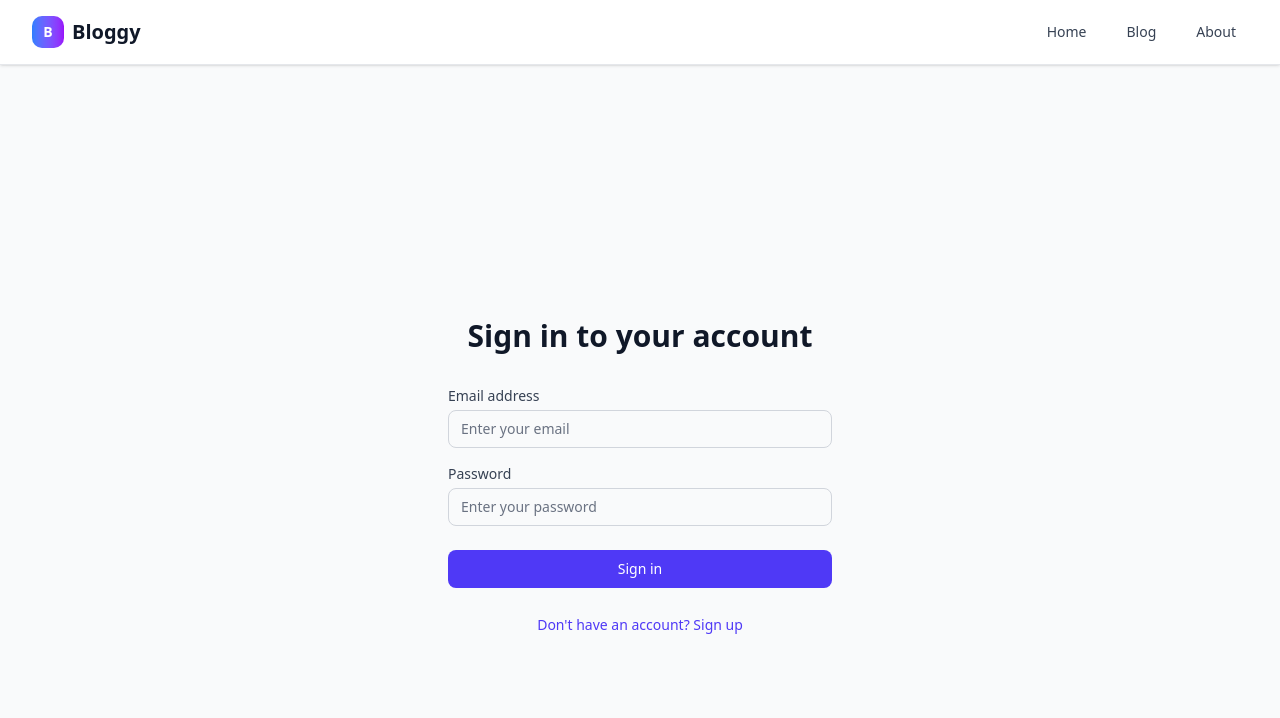
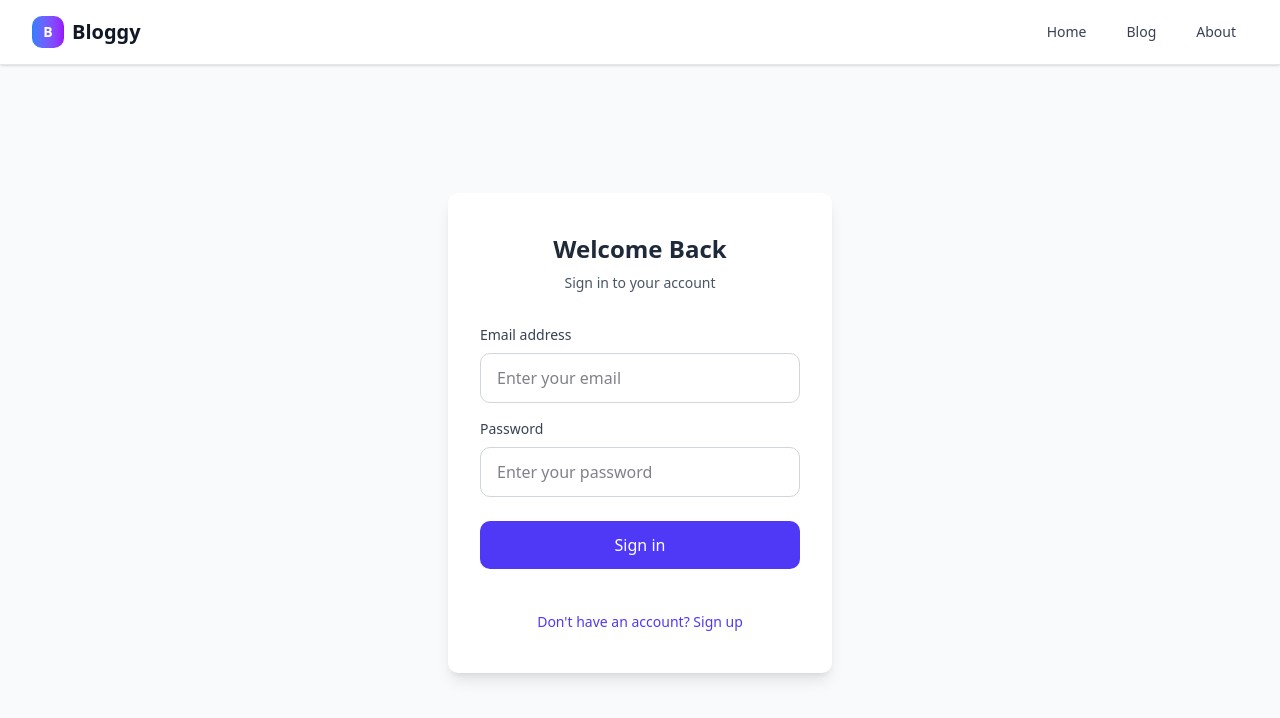
Before and after one commit to nafasebra/bloggy, a Next.js app in the folder front/: page /auth/login in a window 1280 px wide. Shown: the top 718 px of the page. Built offline with nearby package versions, Linux system fonts and the light colour scheme.

Commit message:
fix(frontend): change style of sigin and login pages

```diff
--- a/front/src/app/auth/login/page.tsx
+++ b/front/src/app/auth/login/page.tsx
@@ -52,68 +52,75 @@
     };
 
     return (
-        <div className="min-h-screen flex items-center justify-center bg-gray-50">
-            <div className="max-w-md w-full space-y-8 p-8">
-                <div>
-                    <h2 className="mt-6 text-center text-3xl font-extrabold text-gray-900">
+        <div className="min-h-[calc(100vh-4rem)] flex items-center justify-center bg-gray-50">
+            <div className="w-full max-w-sm mx-auto">
+                <div className="bg-white shadow-lg rounded-lg px-8 py-10">
+                    <div className="mb-8">
+                        <h2 className="text-2xl font-bold text-center text-gray-800">
+                            Welcome Back
+                        </h2>
+                        <p className="text-center text-gray-600 mt-2 text-sm">
                             Sign in to your account
-                    </h2>
+                        </p>
                     </div>
-                <form className="mt-8 space-y-6" onSubmit={handleSubmit(onSubmit)}>
+
+                    <form className="space-y-6" onSubmit={handleSubmit(onSubmit)}>
                         <div className="space-y-4">
                             <div>
-                            <label htmlFor="email" className="block text-sm font-medium text-gray-700">
+                                <label htmlFor="email" className="block text-sm font-medium text-gray-700 mb-2">
                                     Email address
                                 </label>
                                 <input
                                     id="email"
                                     type="email"
-                                className="mt-1 appearance-none relative block w-full px-3 py-2 border border-gray-300 placeholder-gray-500 text-gray-900 rounded-md focus:outline-none focus:ring-indigo-500 focus:border-indigo-500 focus:z-10 sm:text-sm"
+                                    className="w-full px-4 py-3 border border-gray-300 rounded-lg focus:outline-none focus:ring-2 focus:ring-indigo-500 focus:border-transparent transition-all duration-200"
                                     placeholder="Enter your email"
                                     {...register('email')}
                                 />
                                 {errors.email && (
-                                <p className="mt-1 text-sm text-red-600">{errors.email.message}</p>
+                                    <p className="mt-2 text-sm text-red-600">{errors.email.message}</p>
                                 )}
                             </div>
+
                             <div>
-                            <label htmlFor="password" className="block text-sm font-medium text-gray-700">
+                                <label htmlFor="password" className="block text-sm font-medium text-gray-700 mb-2">
                                     Password
                                 </label>
                                 <input
                                     id="password"
                                     type="password"
-                                className="mt-1 appearance-none relative block w-full px-3 py-2 border border-gray-300 placeholder-gray-500 text-gray-900 rounded-md focus:outline-none focus:ring-indigo-500 focus:border-indigo-500 focus:z-10 sm:text-sm"
+                                    className="w-full px-4 py-3 border border-gray-300 rounded-lg focus:outline-none focus:ring-2 focus:ring-indigo-500 focus:border-transparent transition-all duration-200"
                                     placeholder="Enter your password"
                                     {...register('password')}
                                 />
                                 {errors.password && (
-                                <p className="mt-1 text-sm text-red-600">{errors.password.message}</p>
+                                    <p className="mt-2 text-sm text-red-600">{errors.password.message}</p>
                                 )}
                             </div>
                         </div>
 
                         {error && (
-                        <div className="text-red-600 text-sm text-center">{error}</div>
+                            <div className="bg-red-50 border border-red-200 text-red-700 px-4 py-3 rounded-lg text-sm text-center">
+                                {error}
+                            </div>
                         )}
 
-                    <div>
                         <button
                             type="submit"
                             disabled={isLoading}
-                            className="group relative w-full flex justify-center py-2 px-4 border border-transparent text-sm font-medium rounded-md text-white bg-indigo-600 hover:bg-indigo-700 focus:outline-none focus:ring-2 focus:ring-offset-2 focus:ring-indigo-500 disabled:opacity-50"
+                            className="w-full bg-indigo-600 hover:bg-indigo-700 text-white font-medium py-3 px-4 rounded-lg transition-colors duration-200 focus:outline-none focus:ring-2 focus:ring-indigo-500 focus:ring-offset-2 disabled:opacity-50 disabled:cursor-not-allowed"
                         >
                             {isLoading ? 'Signing in...' : 'Sign in'}
                         </button>
-                    </div>
 
-                    <div className="text-center">
-                        <a href="/register" className="text-indigo-600 hover:text-indigo-500 text-sm">
+                        <div className="text-center pt-4">
+                            <a href="/register" className="text-indigo-600 hover:text-indigo-700 text-sm font-medium transition-colors duration-200">
                                 Don't have an account? Sign up
                             </a>
                         </div>
                     </form>
                 </div>
             </div>
+        </div>
     );
 }
--- a/front/src/app/auth/signin/page.tsx
+++ b/front/src/app/auth/signin/page.tsx
@@ -52,68 +52,75 @@
     };
 
     return (
-        <div className="min-h-screen flex items-center justify-center bg-gray-50">
-            <div className="max-w-md w-full space-y-8 p-8">
-                <div>
-                    <h2 className="mt-6 text-center text-3xl font-extrabold text-gray-900">
+        <div className="min-h-[calc(100vh-4rem)] flex items-center justify-center bg-gray-50">
+            <div className="w-full max-w-sm mx-auto">
+            <div className="bg-white shadow-lg rounded-lg px-8 py-10">
+                <div className="mb-8">
+                <h2 className="text-2xl font-bold text-center text-gray-800">
+                    Welcome Back
+                </h2>
+                <p className="text-center text-gray-600 mt-2 text-sm">
                     Sign in to your account
-                    </h2>
+                </p>
                 </div>
-                <form className="mt-8 space-y-6" onSubmit={handleSubmit(onSubmit)}>
+
+                <form className="space-y-6" onSubmit={handleSubmit(onSubmit)}>
                 <div className="space-y-4">
                     <div>
-                            <label htmlFor="email" className="block text-sm font-medium text-gray-700">
+                    <label htmlFor="email" className="block text-sm font-medium text-gray-700 mb-2">
                         Email address
                     </label>
                     <input
                         id="email"
                         type="email"
-                                className="mt-1 appearance-none relative block w-full px-3 py-2 border border-gray-300 placeholder-gray-500 text-gray-900 rounded-md focus:outline-none focus:ring-indigo-500 focus:border-indigo-500 focus:z-10 sm:text-sm"
+                        className="w-full px-4 py-3 border border-gray-300 rounded-lg focus:outline-none focus:ring-2 focus:ring-indigo-500 focus:border-transparent transition-all duration-200"
                         placeholder="Enter your email"
                         {...register('email')}
                     />
                     {errors.email && (
-                                <p className="mt-1 text-sm text-red-600">{errors.email.message}</p>
+                        <p className="mt-2 text-sm text-red-600">{errors.email.message}</p>
                     )}
                     </div>
+
                     <div>
-                            <label htmlFor="password" className="block text-sm font-medium text-gray-700">
+                    <label htmlFor="password" className="block text-sm font-medium text-gray-700 mb-2">
                         Password
                     </label>
                     <input
                         id="password"
                         type="password"
-                                className="mt-1 appearance-none relative block w-full px-3 py-2 border border-gray-300 placeholder-gray-500 text-gray-900 rounded-md focus:outline-none focus:ring-indigo-500 focus:border-indigo-500 focus:z-10 sm:text-sm"
+                        className="w-full px-4 py-3 border border-gray-300 rounded-lg focus:outline-none focus:ring-2 focus:ring-indigo-500 focus:border-transparent transition-all duration-200"
                         placeholder="Enter your password"
                         {...register('password')}
                     />
                     {errors.password && (
-                                <p className="mt-1 text-sm text-red-600">{errors.password.message}</p>
+                        <p className="mt-2 text-sm text-red-600">{errors.password.message}</p>
                     )}
                     </div>
                 </div>
 
                 {error && (
-                        <div className="text-red-600 text-sm text-center">{error}</div>
+                    <div className="bg-red-50 border border-red-200 text-red-700 px-4 py-3 rounded-lg text-sm text-center">
+                    {error}
+                    </div>
                 )}
 
-                    <div>
                 <button
                     type="submit"
                     disabled={isLoading}
-                            className="group relative w-full flex justify-center py-2 px-4 border border-transparent text-sm font-medium rounded-md text-white bg-indigo-600 hover:bg-indigo-700 focus:outline-none focus:ring-2 focus:ring-offset-2 focus:ring-indigo-500 disabled:opacity-50"
+                    className="w-full bg-indigo-600 hover:bg-indigo-700 text-white font-medium py-3 px-4 rounded-lg transition-colors duration-200 focus:outline-none focus:ring-2 focus:ring-indigo-500 focus:ring-offset-2 disabled:opacity-50 disabled:cursor-not-allowed"
                 >
                     {isLoading ? 'Signing in...' : 'Sign in'}
                 </button>
-                    </div>
 
-                    <div className="text-center">
-                        <a href="/signup" className="text-indigo-600 hover:text-indigo-500 text-sm">
+                <div className="text-center pt-4">
+                    <a href="/register" className="text-indigo-600 hover:text-indigo-700 text-sm font-medium transition-colors duration-200">
                     Don't have an account? Sign up
                     </a>
                 </div>
                 </form>
             </div>
             </div>
+        </div>
     );
 }
```
Lines whose indentation alone changed are shown as unchanged.
